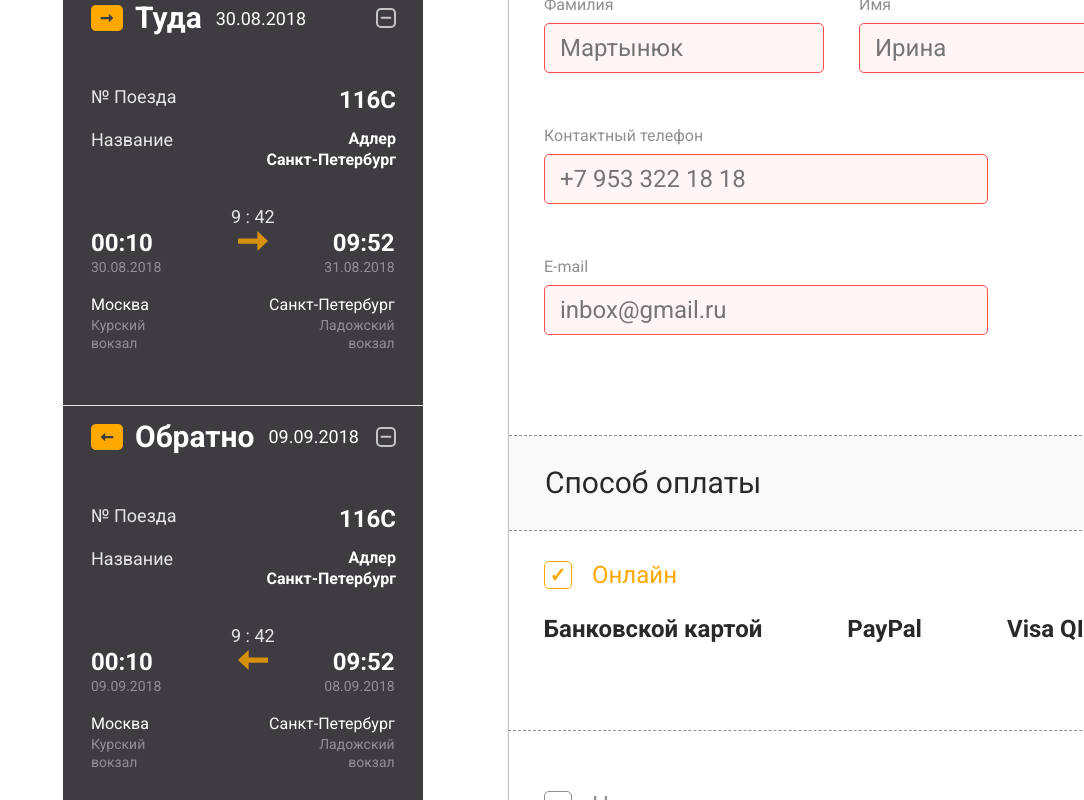
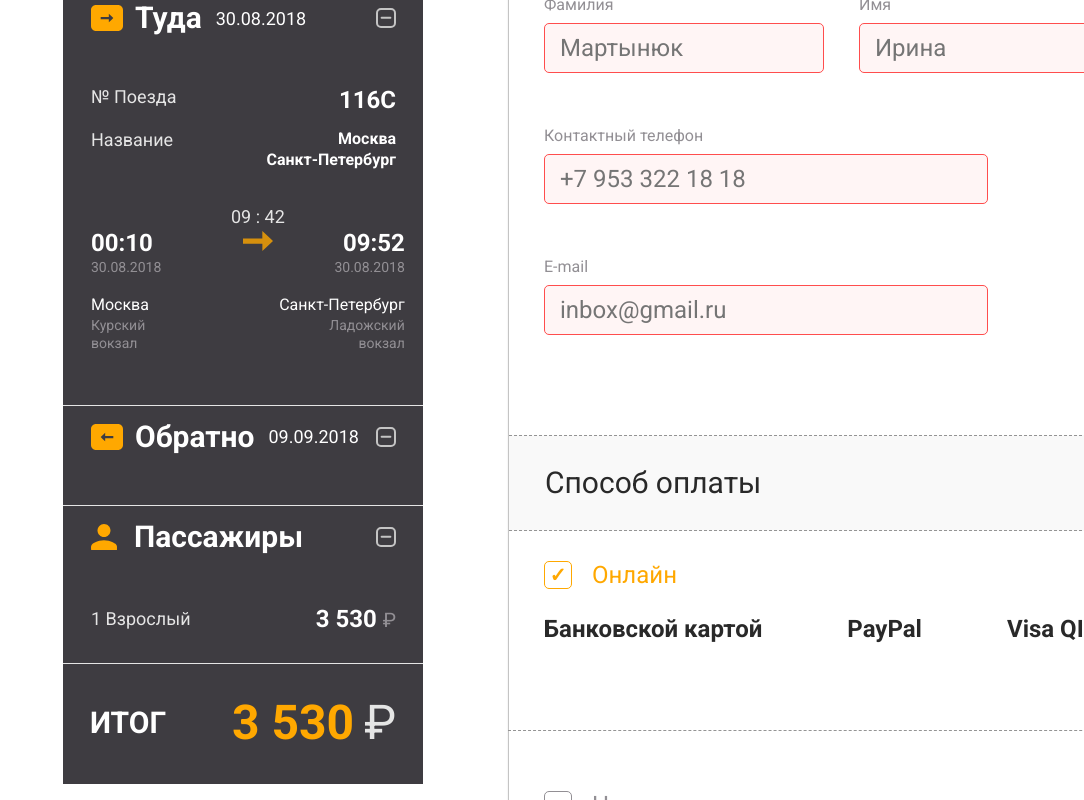
Before and after one commit to konst-an/train-booking-diploma, a React (Vite) app: page /train-booking-diploma/payment in a window 1280 px wide. Shown: the part 820-1620 px from the top of the page, without its empty margins (196-1280 px from the left). Built offline with nearby package versions, Linux system fonts and the light colour scheme.

Commit message:
Финал TripDetailsSidebar: полностью реализован динамический вывод расписания Туда/Обратно

```diff
--- a/src/components/Sidebars/TripDetailsSidebar/TripDetailsSidebar.tsx
+++ b/src/components/Sidebars/TripDetailsSidebar/TripDetailsSidebar.tsx
@@ -73,16 +73,18 @@ function TripDetailsSidebar({
                     </button>
                 </div>
 
-                {isToExpanded && (
+                {isToExpanded && train.forward && (
                     <div className="trip-details__section-body">
                         <div className="trip-details__info-row">
                             <span className="trip-details__info-label">№ Поезда</span>
-                            <span className="trip-details__info-value trip-details__info-value--bold">116С</span>
+                            <span className="trip-details__info-value trip-details__info-value--bold">
+                                {train.number}
+                            </span>
                         </div>
                         <div className="trip-details__info-row">
                             <span className="trip-details__info-label">Название</span>
                             <span className="trip-details__info-value trip-details__info-value--right">
-                                Адлер<br />Санкт-Петербург
+                                {train.routeSummary?.[0]}<br />{train.routeSummary?.[train.routeSummary.length - 1]}
                             </span>
                         </div>
 
@@ -91,24 +93,32 @@ function TripDetailsSidebar({
 
                             {/* Левая колонка — Отправление */}
                             <div className="trip-details__time-block">
-                                <div className="trip-details__time">00:10</div>
-                                <div className="trip-details__date">30.08.2018</div>
-                                <div className="trip-details__station">Москва</div>
-                                <div className="trip-details__vokzal">Курский<br />вокзал</div>
+                                <div className="trip-details__time">{train.forward.timeOut}</div>
+                                <div className="trip-details__date">{train.forward.date || '30.08.2018'}</div>
+                                <div className="trip-details__station">{train.forward.cityOut}</div>
+                                <div className="trip-details__vokzal">
+                                    {train.forward.stationOut.replace(' вокзал', '')}<br />вокзал
+                                </div>
                             </div>
 
                             {/* Центр — Стрелка и время в пути */}
                             <div className="trip-details__arrow-block">
-                                <span className="trip-details__duration-time">9 : 42</span>
+                                <span className="trip-details__duration-time">
+                                    {train.forward.duration.split(':').join(' : ')}
+                                </span>
                                 <img src={arrowForward} alt="" className="trip-details__route-arrow" />
                             </div>
 
                             {/* Правая колонка — Прибытие (выравнивание вправо) */}
                             <div className="trip-details__time-block trip-details__time-block--right">
-                                <div className="trip-details__time">09:52</div>
-                                <div className="trip-details__date">31.08.2018</div>
-                                <div className="trip-details__station">Санкт-Петербург</div>
-                                <div className="trip-details__vokzal">Ладожский<br />вокзал</div>
+                                <div className="trip-details__time">{train.forward.timeIn}</div>
+                                <div className="trip-details__date">
+                                    {train.forward.date || '31.08.2018'}
+                                </div>
+                                <div className="trip-details__station">{train.forward.cityIn}</div>
+                                <div className="trip-details__vokzal">
+                                    {train.forward.stationIn.replace(' вокзал', '')}<br />вокзал
+                                </div>
                             </div>
 
                         </div>
@@ -140,38 +150,50 @@ function TripDetailsSidebar({
                     </button>
                 </div>
 
-                {isFromExpanded && (
+                 {train.backward && isFromExpanded && (
                     <div className="trip-details__section-body">
                         <div className="trip-details__info-row">
                             <span className="trip-details__info-label">№ Поезда</span>
-                            <span className="trip-details__info-value trip-details__info-value--bold">116С</span>
+                            <span className="trip-details__info-value trip-details__info-value--bold">
+                                {train.backward.number || train.number}
+                            </span>
                         </div>
                         <div className="trip-details__info-row">
                             <span className="trip-details__info-label">Название</span>
                             <span className="trip-details__info-value trip-details__info-value--right">
-                                Адлер<br />Санкт-Петербург
+                                {train.backward.routeSummary?.[0] || train.routeSummary?.[train.routeSummary.length - 1]}<br />
+                                {train.backward.routeSummary?.[train.backward.routeSummary.length - 1] || train.routeSummary?.[0]}
                             </span>
                         </div>
 
                         <div className="trip-details__route-schedule">
 
+                            {/* Левая колонка — Отправление */}
                             <div className="trip-details__time-block">
-                                <div className="trip-details__time">00:10</div>
-                                <div className="trip-details__date">09.09.2018</div>
-                                <div className="trip-details__station">Москва</div>
-                                <div className="trip-details__vokzal">Курский<br />вокзал</div>
+                                <div className="trip-details__time">{train.backward.timeOut}</div>
+                                <div className="trip-details__date">{train.backward.date || '09.09.2018'}</div>
+                                <div className="trip-details__station">{train.backward.cityOut}</div>
+                                <div className="trip-details__vokzal">
+                                    {train.backward.stationOut?.replace(' вокзал', '') || 'Курский'}<br />вокзал
+                                </div>
                             </div>
 
+                            {/* Центр — Обратная стрелочка и длительность */}
                             <div className="trip-details__arrow-block">
-                                <span className="trip-details__duration-time">9 : 42</span>
+                                <span className="trip-details__duration-time">
+                                    {train.backward.duration?.split(':').join(' : ') || '9 : 42'}
+                                </span>
                                 <img src={sidebarArrowBackward} alt="" className="trip-details__route-arrow" />
                             </div>
 
+                            {/* Правая колонка — Прибытие */}
                             <div className="trip-details__time-block trip-details__time-block--right">
-                                <div className="trip-details__time">09:52</div>
-                                <div className="trip-details__date">08.09.2018</div>
-                                <div className="trip-details__station">Санкт-Петербург</div>
-                                <div className="trip-details__vokzal">Ладожский<br />вокзал</div>
+                                <div className="trip-details__time">{train.backward.timeIn}</div>
+                                <div className="trip-details__date">{train.backward.dateArrival || '08.09.2018'}</div>
+                                <div className="trip-details__station">{train.backward.cityIn}</div>
+                                <div className="trip-details__vokzal">
+                                    {train.backward.stationIn?.replace(' вокзал', '') || 'Ладожский'}<br />вокзал
+                                </div>
                             </div>
                         </div>
                     </div>
```
